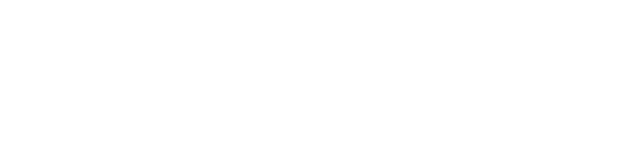
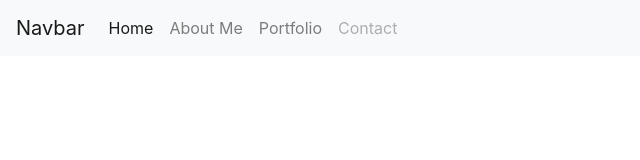
Before and after one commit to ryanwit/homework02_responsiveness_portfolio, a plain HTML site: page index.html in a window 1280 px wide. Shown: the whole page, without its empty margins (0-640 px from the left). Drawn offline with nearby package versions, Linux system fonts and the light colour scheme.

Commit message:
second commit

```diff
--- a/index.html
+++ b/index.html
@@ -3,9 +3,29 @@
 <head>
     <meta charset="UTF-8">
     <meta name="viewport" content="width=device-width, initial-scale=1.0">
-    <title>Document</title>
+    <title>Ryan Witherspoon - Bio</title>
+
+        <!-- We link our html to the Bootstrap CDN -->
+        <link rel="stylesheet" href="https://stackpath.bootstrapcdn.com/bootstrap/4.5.2/css/bootstrap.min.css" integrity="sha384-JcKb8q3iqJ61gNV9KGb8thSsNjpSL0n8PARn9HuZOnIxN0hoP+VmmDGMN5t9UJ0Z" crossorigin="anonymous">
+
+
+
 </head>
 <body>
+    <nav class="navbar navbar-expand-lg navbar-light bg-light">
+        <a class="navbar-brand" href="#">Navbar</a>
+        <button class="navbar-toggler" type="button" data-toggle="collapse" data-target="#navbarNavAltMarkup" aria-controls="navbarNavAltMarkup" aria-expanded="false" aria-label="Toggle navigation">
+          <span class="navbar-toggler-icon"></span>
+        </button>
+        <div class="collapse navbar-collapse" id="navbarNavAltMarkup">
+          <div class="navbar-nav">
+            <a class="nav-link active" href="#">Home <span class="sr-only">(current)</span></a>
+            <a class="nav-link" href="#">About Me</a>
+            <a class="nav-link" href="#">Portfolio</a>
+            <a class="nav-link disabled" href="#" tabindex="-1" aria-disabled="true">Contact</a>
+          </div>
+        </div>
+      </nav>
 
 </body>
 </html>
```
Also changed, not shown: style.css (added), 1 other file.
